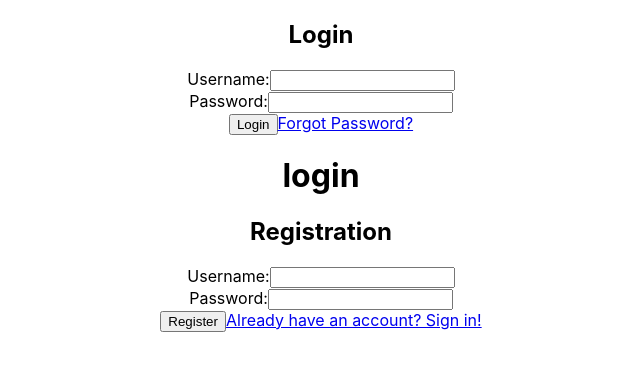
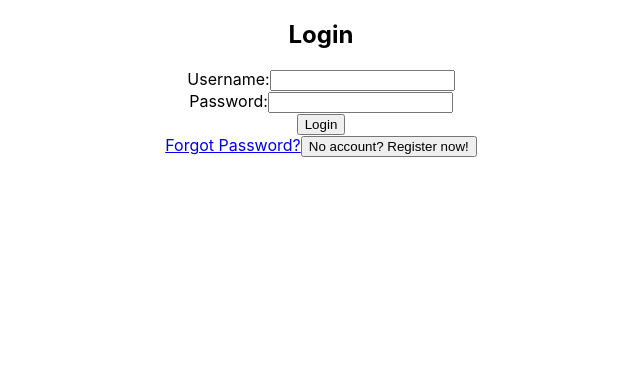
Before and after one commit to huangs96/Stoddit, a React (Create React App) app in the folder stoddit/: page / in a window 1280 px wide. Shown: the top 370 px of the page, without its empty margins (319-959 px from the left). Built offline with nearby package versions, Linux system fonts and the light colour scheme; no server answers.

Commit message:
improved login page

```diff
--- a/stoddit/package.json
+++ b/stoddit/package.json
@@ -10,6 +10,8 @@
     "react-dom": "^18.2.0",
     "react-router-dom": "^6.4.4",
     "react-scripts": "^5.0.1",
+    "react-validation": "^3.0.7",
+    "validator": "^13.7.0",
     "web-vitals": "^2.1.4"
   },
   "scripts": {
--- a/stoddit/src/App.js
+++ b/stoddit/src/App.js
@@ -1,15 +1,21 @@
 // import logo from './logo.svg';
+import React, { useState } from 'react';
 import './App.css';
 import LoginPage from './pages/Login/LoginIndex';
 import RegisterPage from './pages/Register/RegisterIndex';
 
 
 function App() {
+  const [currentForm, setCurrentForm] = useState('login');
+  const switchForm = (form) => {
+    setCurrentForm(form);
+  }
 
   return (
     <div className="App">
-      <LoginPage />
-      <RegisterPage />
+      {
+        currentForm === "login" ? <LoginPage switchForm={switchForm} /> : <RegisterPage switchForm={switchForm} />
+      }
     </div>
   );
 }
--- a/stoddit/src/index.js
+++ b/stoddit/src/index.js
@@ -1,14 +1,15 @@
 import React from 'react';
 import ReactDOM from 'react-dom/client';
+import { BrowserRouter } from 'react-router-dom'
 import './index.css';
 import App from './App';
 import reportWebVitals from './reportWebVitals';
 
 const root = ReactDOM.createRoot(document.getElementById('root'));
 root.render(
-  <React.StrictMode>
+  <BrowserRouter>
     <App />
-  </React.StrictMode>
+  </BrowserRouter>
 );
 
 // If you want to start measuring performance in your app, pass a function
--- a/stoddit/src/pages/Home/Home.js
+++ b/stoddit/src/pages/Home/Home.js
@@ -1,6 +1,25 @@
 import React from 'react'
+import { useParams } from 'react-router-dom';
+import { getUser } from '../../services/home.service';
+// import { getUserHomePage } from ''
+
 
 function HomePage() {
+  const [user, setUser] = React.useState(null);
+  const { handle } = useParams()
+
+  React.useEffect(() => {
+    let mounted = true;
+    getUser(handle)
+    .then(user => {
+      if (mounted) {
+        setUser(user)
+      }
+    })
+    return () => mounted = false;
+  })
+
+
   return (
     <div>Home</div>
   )
--- a/stoddit/src/pages/Login/LoginForm.js
+++ /dev/null
@@ -1,46 +0,0 @@
-import React, { useState } from 'react';
-import PropTypes from 'prop-types';
-import { authUser } from '../../services/login.service';
-
-function LoginForm({setToken, error}) {
-  const [username, setUserName] = useState('');
-  const [password, setPassword] = useState('');
-
-  const handleSubmit = async e => {
-    e.preventDefault();
-    const token = await authUser({
-      username,
-      password
-    });
-    console.log('token', token);
-    setToken(true);
-  }
-
-  return (
-
-    <form onSubmit={handleSubmit}>
-      <div className="form-inner">
-        <h2>Login</h2>
-        {/* ERROR */}
-        <div className="form-group">
-          <label htmlFor='username'>Username:</label>
-          <input type="text" name="username" id="username" onChange={e => setUserName(e.target.value)} value={username}/>
-        </div>
-        <div className="form-group">
-          <label htmlFor='password'>Password:</label>
-          <input type="password" name="password" id="password" onChange={e => setPassword(e.target.value)} value={password}/>
-        </div>
-        <input type="submit" value="Login" />
-        <a href="/home" className="forgotPassword">Forgot Password?</a>
-      </div>
-    </form>
-
-
-  )
-}
-
-LoginForm.propTypes = {
-  setToken: PropTypes.func.isRequired
-}
-
-export default LoginForm
--- a/stoddit/src/pages/Login/LoginIndex.js
+++ b/stoddit/src/pages/Login/LoginIndex.js
@@ -1,46 +1,125 @@
-import React, { useState, useEffect } from 'react';
-import LoginForm from './LoginForm';
-import { getHome } from '../../services/login.service';
+import React, { useState, useEffect, useRef } from 'react';
+import { authUser } from '../../services/login.service';
+import { useNavigate } from "react-router-dom";
+import CheckButton from 'react-validation/build/button';
+import Form from "react-validation/build/form";
+import Input from "react-validation/build/input";
 import { useParams } from 'react-router-dom';
 import HomePage from '../Home/Home';
+import { getUser } from '../../services/home.service';
 // import axios from 'axios';
 
-function LoginPage() {
+const required = (value) => {
+  if (!value) {
+    return (
+      <div>
+        This field is required!
+      </div>
+    );
+  }
+};
 
-  const [token, setToken] = useState();
-  const [user, setUser] = useState({username: "", password:""});
-  const [error, setError] = useState("");
-  const [page, setPage] = useState("login")
+function LoginPage(props) {
 
-  useEffect(() => {
-    let mounted = true;
-    getHome()
-    .then(homepage => {
-      console.log(homepage);
-      if (mounted) {
-        setPage(homepage);
-      }
-    })
-    return () => mounted = false;
-  })
+  const form = useRef();
+  const checkBtn = useRef();
+
+  const [username, setUserName] = useState('');
+  const [password, setPassword] = useState('');
+  const [loading, setLoading] = useState(false);
+  const [message, setMessage] = useState("");
+
+  const navigate = useNavigate();
+
+  const onChangeUsername = (e) => {
+    const userName = e.target.value;
+    setUserName(userName);
+  };
+
+  const onChangePassword = (e) => {
+    const password = e.target.value;
+    setPassword(password);
+  };
 
 
-  const Login = details => {
-    console.log('details----', details);
-  };
 
-  const Logout = details => {
-    console.log('loggedout');
-    setUser({username: "", password:""});
-    setError('true');
+  const handleSubmit = async e => {
+    e.preventDefault();
+    setMessage("");
+    setLoading(true);
+
+    // form.current.validateAll();
+
+    await authUser({
+      username,
+      password
+    });
+
+
+    const loggedIn = JSON.parse(localStorage.getItem('loggedin'))
+
+    if (loggedIn) {
+      navigate('/user');
+      console.log('worked');
+      // window.location.reload();
+    } else {
+      setLoading(false);
+      setMessage('Cannot Log In');
+    }
+
+    console.log(await getUser());
   }
 
   return (
-    <div className="loginPage">
-      <LoginForm setToken={Login} error={error}/>
-      <h1>{page}</h1>
-    </div>
+
+    <form onSubmit={handleSubmit} ref={form}>
+      <div className="form-inner">
+        <h2>Login</h2>
+        <div className="form-group">
+          <label htmlFor='username'>Username:</label>
+          <input
+            type="text"
+            name="username"
+            id="username"
+            onChange={onChangeUsername}
+            value={username}
+            validations={[required]}
+          />
+        </div>
+        <div className="form-group">
+          <label htmlFor='password'>Password:</label>
+          <input
+            type="password"
+            name="password"
+            id="password"
+            onChange={onChangePassword}
+            value={password}
+            validations={[required]}
+          />
+        </div>
+        <div className="form-group">
+            <button className="btn btn-primary btn-block" disabled={loading}>
+              {loading && (
+                <span className="spinner-border spinner-border-sm"></span>
+              )}
+              <span>Login</span>
+            </button>
+          </div>
+          {message && (
+            <div className="form-group">
+              <div className="alert alert-danger" role="alert">
+                {message}
+              </div>
+            </div>
+          )}
+        <a href="/home" className="forgotPassword" >Forgot Password?</a>
+        <button onClick={() => props.switchForm('register')}> No account? Register now!</button>
+      </div>
+    </form>
+
+
   )
 }
 
+
 export default LoginPage
--- a/stoddit/src/pages/Register/RegisterForm.js
+++ /dev/null
@@ -1,35 +0,0 @@
-import React, { useState } from 'react';
-import PropTypes from 'prop-types';
-// import { authUser } from '../../services/login.service';
-
-function RegisterForm({setToken, error}) {
-  const [username, setUserName] = useState('');
-  const [password, setPassword] = useState('');
-
-  const handleSubmit = async e => {
-    e.preventDefault();
-  }
-
-  return (
-
-    <form onSubmit={handleSubmit}>
-      <div className="form-inner">
-        <h2>Registration</h2>
-        <div className="form-group">
-          <label htmlFor='username'>Username:</label>
-          <input type="text" name="username" id="username" value={username}/>
-        </div>
-        <div className="form-group">
-          <label htmlFor='password'>Password:</label>
-          <input type="password" name="password" id="password" value={password}/>
-        </div>
-        <input type="submit" value="Register" />
-        <a href="/home" className="accountExists">Already have an account? Sign in!</a>
-      </div>
-    </form>
-
-
-  )
-}
-
-export default RegisterForm
--- a/stoddit/src/pages/Register/RegisterIndex.js
+++ b/stoddit/src/pages/Register/RegisterIndex.js
@@ -1,11 +1,30 @@
-import RegisterForm from "./RegisterForm"
+import React, { useState } from 'react';
 
-function RegisterPage() {
+function RegisterPage(props) {
+
+  const [username, setUserName] = useState('');
+  const [password, setPassword] = useState('');
+
+  const handleSubmit = async e => {
+    e.preventDefault();
+  }
 
   return (
-    <div className="loginPage">
-      <RegisterForm />
-    </div>
+    <form onSubmit={handleSubmit}>
+      <div className="form-inner">
+        <h2>Registration</h2>
+        <div className="form-group">
+          <label htmlFor='username'>Username:</label>
+          <input type="text" name="username" id="username" value={username}/>
+        </div>
+        <div className="form-group">
+          <label htmlFor='password'>Password:</label>
+          <input type="password" name="password" id="password" value={password}/>
+        </div>
+        <input type="submit" value="Register" onClick={() => props.switchForm}/>
+        <a href="/home" className="accountExists">Already have an account? Sign in!</a>
+      </div>
+    </form>
   )
 }
 
--- /dev/null
+++ b/stoddit/src/services/home.service.js
@@ -0,0 +1,10 @@
+const getUser = async () => {
+  return fetch ('http://localhost:5000/users/home')
+  .then(data => {
+    console.log(data);
+  })
+}
+
+module.exports = {
+  getUser
+}
--- a/stoddit/src/services/login.service.js
+++ b/stoddit/src/services/login.service.js
@@ -9,11 +9,15 @@ const authUser = async (credentials)=>  {
     body: JSON.stringify(credentials)
   })
   .then(data => {
-    console.log(data);
+    console.log(data.url);
     data.json()
+    if (data.url === 'http://localhost:5000/users/home') {
+      localStorage.setItem('loggedin', JSON.stringify('true'));
+      return true;
+    }
   })
-  .catch(e => {
-    console.log('e', e);
+  .catch(err => {
+    console.log('err', err);
   });
 }
 
```
Also changed, not shown: 1 other file (tests, documents, lock files or other folders).
